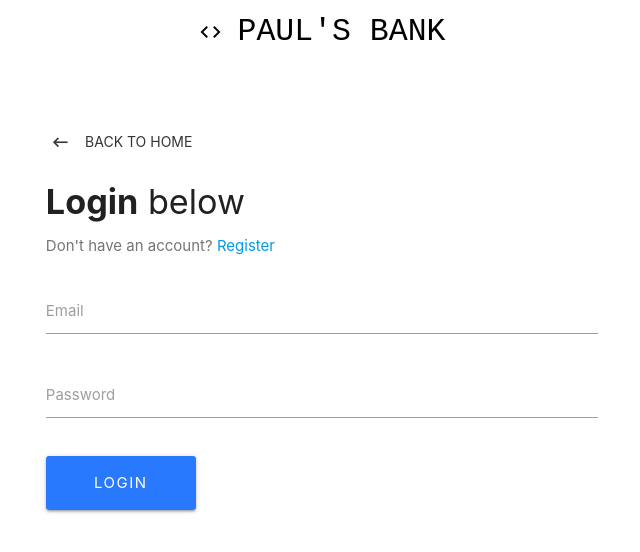
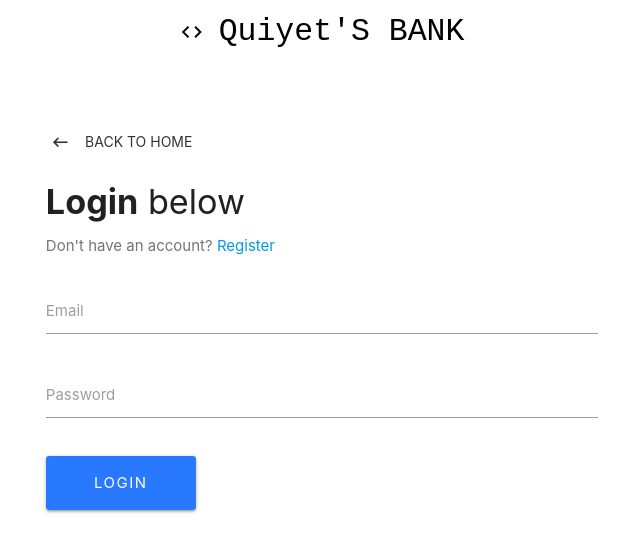
Before and after one commit to quiyetbrul/mern-plaid-bank-app, a React (Create React App) app in the folder client/: page /login in a window 1280 px wide. Shown: the top 552 px of the page, without its empty margins (318-958 px from the left). Built offline with nearby package versions, Linux system fonts and the light colour scheme.

Commit message:
backend connected; registration/login works

```diff
--- a/client/public/index.html
+++ b/client/public/index.html
@@ -25,7 +25,7 @@
   <!-- Compiled and minified CSS -->
   <link rel="stylesheet" href="https://cdnjs.cloudflare.com/ajax/libs/materialize/1.0.0/css/materialize.min.css">
   <link href="https://fonts.googleapis.com/icon?family=Material+Icons" rel="stylesheet">
-  <title>Paul's Bank</title>
+  <title>Quiyet's Bank</title>
 </head>
 
 <body>
--- a/client/src/components/dashboard/Accounts.js
+++ b/client/src/components/dashboard/Accounts.js
@@ -109,7 +109,7 @@ const Accounts = (props) => {
                             "btn btn-large waves-effect waves-light hoverable blue accent-3 main-btn"
                     }}
                     plaidLinkProps={{
-                        clientName: "Paul's Bank",
+                        clientName: "Quiyet's Bank",
                         key: "bea5e0b34064dedfdea72d151fb8ac",
                         env: "sandbox",
                         product: ["transactions"],
--- a/client/src/components/dashboard/Dashboard.js
+++ b/client/src/components/dashboard/Dashboard.js
@@ -57,7 +57,7 @@ const Dashboard = () => {
                                     "btn btn-large waves-effect waves-light hoverable blue accent-3 main-btn"
                             }}
                             plaidLinkProps={{
-                                clientName: "Paul's Bank",
+                                clientName: "Quiyet's Bank",
                                 key: "bea5e0b34064dedfdea72d151fb8ac",
                                 env: "sandbox",
                                 product: ["transactions"],
--- a/client/src/components/layout/Navbar.js
+++ b/client/src/components/layout/Navbar.js
@@ -14,7 +14,7 @@ const Navbar = () => {
                         className="col s5 brand-logo center black-text"
                     >
                         <i className="material-icons">code</i>
-                        PAUL'S BANK
+                        Quiyet'S BANK
                     </Link>
                 </div>
             </nav>
```
Also changed, not shown: 1 other file (tests, documents, lock files or other folders).
